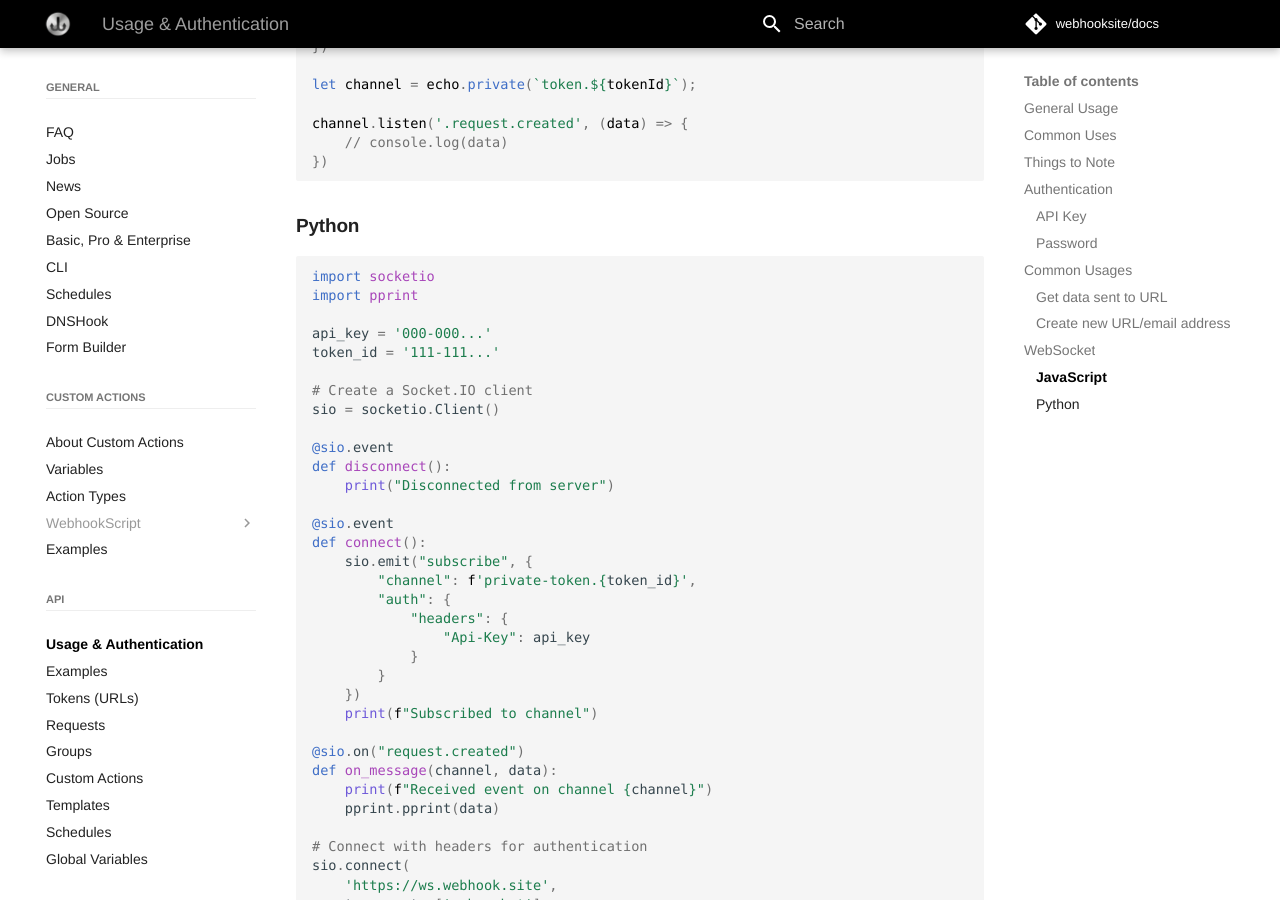
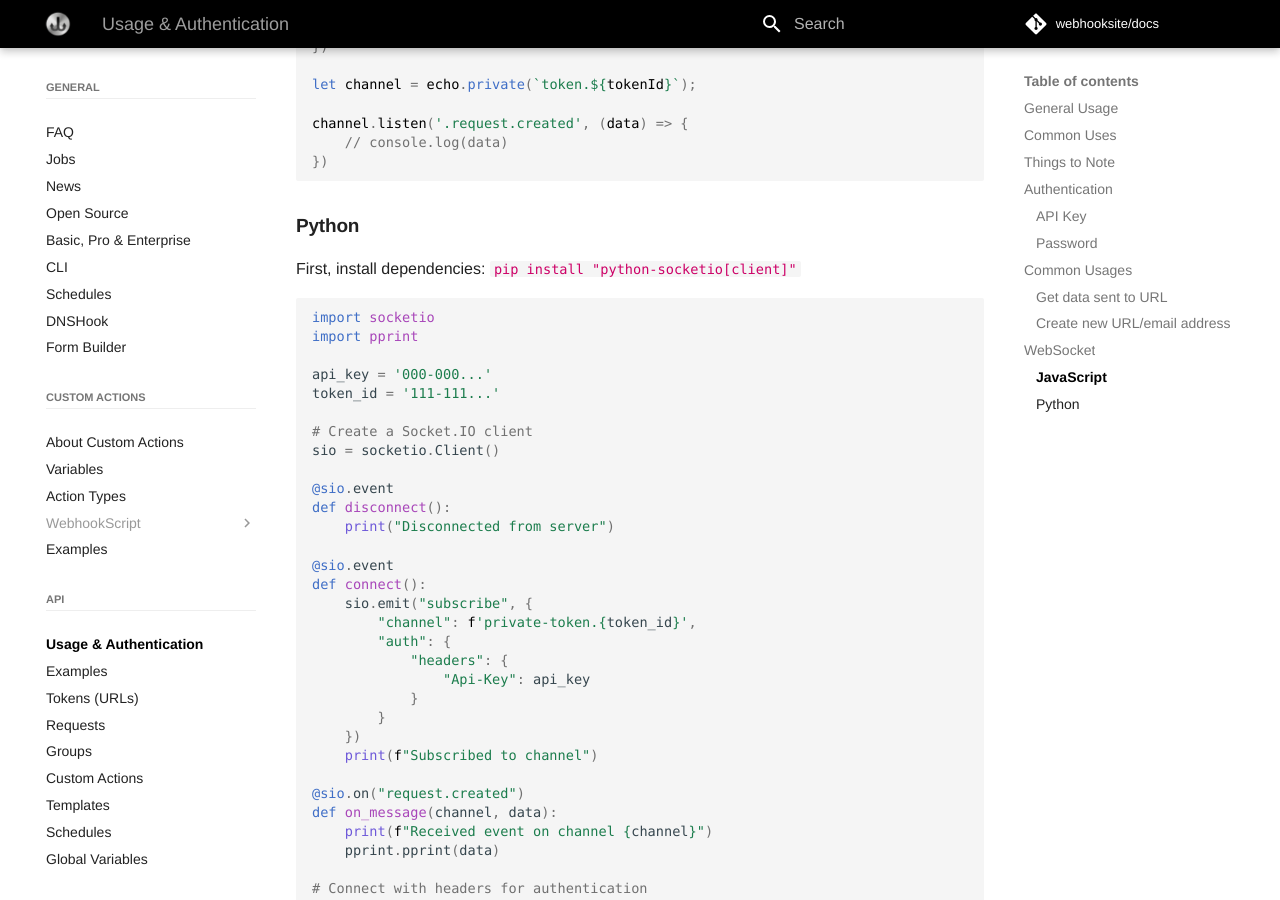
Before and after one commit to webhooksite/docs, an MkDocs documentation site: the page built from docs/api/about.md, in a window 1280 px wide and 900 px high, scrolled down 2948 px. Built offline with MkDocs 1.6.1 and Material for MkDocs 9.7.7, drawn with Linux system fonts in a browser that asks for light colours; comment, search, counter and statistics services are not loaded.

Commit message:
Update docs

````diff
--- a/docs/api/about.md
+++ b/docs/api/about.md
@@ -107,6 +107,8 @@ channel.listen('.request.created', (data) => {
 
 ### Python
 
+First, install dependencies: `pip install "python-socketio[client]"`
+
 ```python
 import socketio
 import pprint
````
